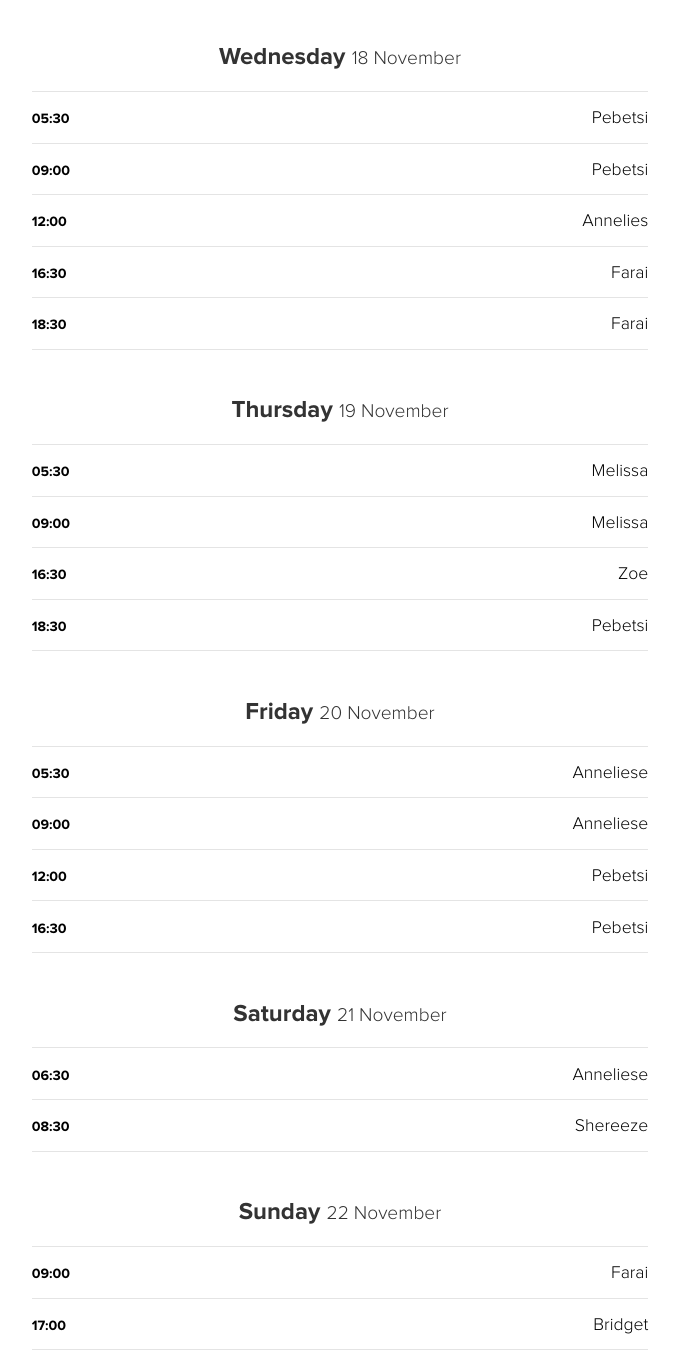
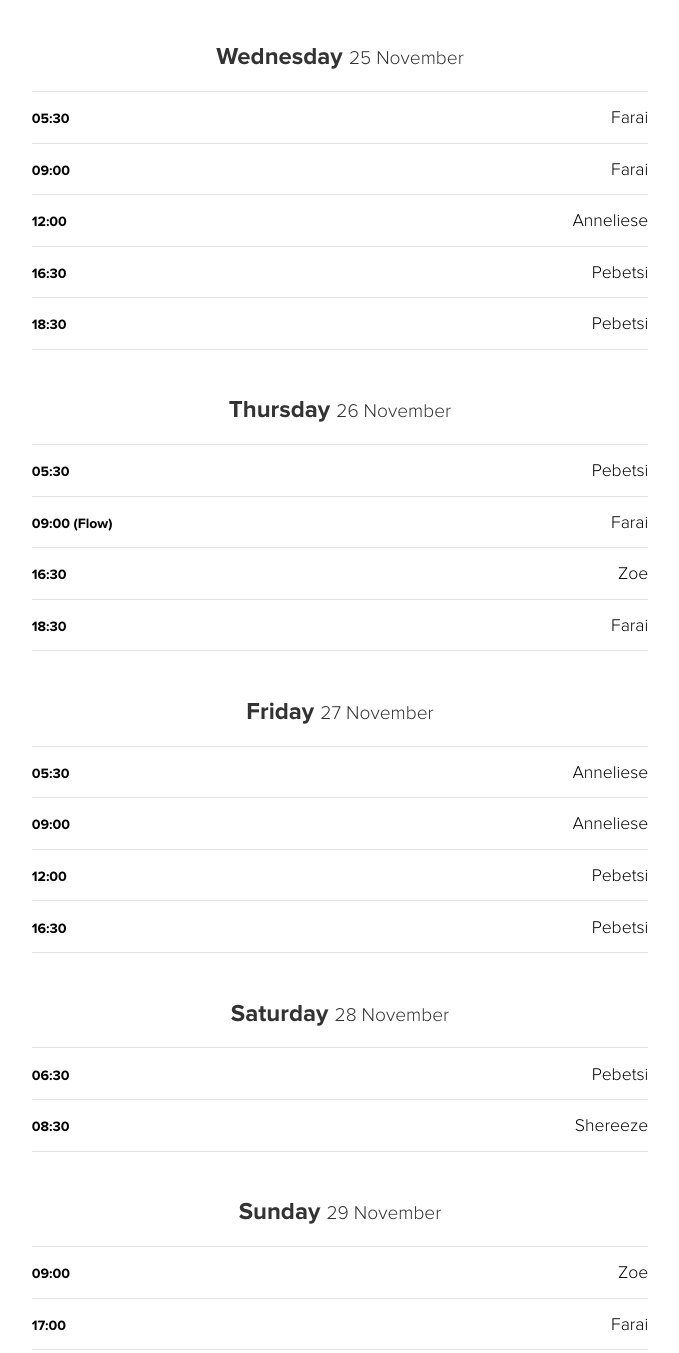
Before and after one commit to heyfarai/bikram, a website: page views/classes.html in a window 1280 px wide. Shown: the part 973-2326 px from the top of the page, without its empty margins (300-979 px from the left). Drawn offline with nearby package versions, Linux system fonts and the light colour scheme; files that its build step writes are made by us from their sources.

Commit message:
End of november

```diff
--- a/views/classes.html
+++ b/views/classes.html
@@ -19,14 +19,14 @@
                         <div class="row">
                             <div class="col-sm-8 col-sm-offset-2">
                                 <ul class="class-list list-unstyled">
-                                    <li class="class-date"><h3><strong>Monday</strong> <span>16 November</span></h3></li>
+                                    <li class="class-date"><h3><strong>Monday</strong> <span>23 November</span></h3></li>
                                     <li>
                                         <span class="class-time">05:30</span>
-                                        <span class="class-teacher pull-right">Farai</span>
+                                        <span class="class-teacher pull-right">Anneliese</span>
                                     </li>
                                     <li>
                                         <span class="class-time">09:00</span>
-                                        <span class="class-teacher pull-right">Farai</span>
+                                        <span class="class-teacher pull-right">Anneliese</span>
                                     </li>
                                     <li>
                                         <span class="class-time">12:00</span>
@@ -38,11 +38,11 @@
                                     </li>
                                     <li>
                                         <span class="class-time">18:30</span>
-                                        <span class="class-teacher pull-right">Bridget</span>
+                                        <span class="class-teacher pull-right">Farai</span>
                                     </li>
                                 </ul>
                                 <ul class="class-list list-unstyled">
-                                    <li class="class-date"><h3><strong>Tuesday</strong> <span>17 November</span></h3></li>
+                                    <li class="class-date"><h3><strong>Tuesday</strong> <span>24 November</span></h3></li>
                                     <li>
                                         <span class="class-time">05:30</span>
                                         <span class="class-teacher pull-right">Annelies</span>
@@ -62,22 +62,41 @@
                                 </ul>
 
                                 <ul class="class-list list-unstyled">
-                                    <li class="class-date"><h3><strong>Wednesday</strong> <span>18 November</span></h3></li>
+                                    <li class="class-date"><h3><strong>Wednesday</strong> <span>25 November</span></h3></li>
+                                    <li>
+                                        <span class="class-time">05:30</span>
+                                        <span class="class-teacher pull-right">Farai</span>
+                                    </li>
+                                    <li>
+                                        <span class="class-time">09:00</span>
+                                        <span class="class-teacher pull-right">Farai</span>
+                                    </li>
+                                    <li>
+                                        <span class="class-time">12:00</span>
+                                        <span class="class-teacher pull-right">Anneliese</span>
+                                    </li>
+                                    <li>
+                                        <span class="class-time">16:30</span>
+                                        <span class="class-teacher pull-right">Pebetsi</span>
+                                    </li>
+                                    <li>
+                                        <span class="class-time">18:30</span>
+                                        <span class="class-teacher pull-right">Pebetsi</span>
+                                    </li>
+                                </ul>
+                                <ul class="class-list list-unstyled">
+                                    <li class="class-date"><h3><strong>Thursday</strong> <span>26 November</span></h3></li>
                                     <li>
                                         <span class="class-time">05:30</span>
                                         <span class="class-teacher pull-right">Pebetsi</span>
                                     </li>
                                     <li>
-                                        <span class="class-time">09:00</span>
-                                        <span class="class-teacher pull-right">Pebetsi</span>
-                                    </li>
-                                    <li>
-                                        <span class="class-time">12:00</span>
-                                        <span class="class-teacher pull-right">Annelies</span>
+                                        <span class="class-time">09:00 (Flow)</span>
+                                        <span class="class-teacher pull-right">Farai</span>
                                     </li>
                                     <li>
                                         <span class="class-time">16:30</span>
-                                        <span class="class-teacher pull-right">Farai</span>
+                                        <span class="class-teacher pull-right">Zoe</span>
                                     </li>
                                     <li>
                                         <span class="class-time">18:30</span>
@@ -85,26 +104,7 @@
                                     </li>
                                 </ul>
                                 <ul class="class-list list-unstyled">
-                                    <li class="class-date"><h3><strong>Thursday</strong> <span>19 November</span></h3></li>
-                                    <li>
-                                        <span class="class-time">05:30</span>
-                                        <span class="class-teacher pull-right">Melissa</span>
-                                    </li>
-                                    <li>
-                                        <span class="class-time">09:00</span>
-                                        <span class="class-teacher pull-right">Melissa</span>
-                                    </li>
-                                    <li>
-                                        <span class="class-time">16:30</span>
-                                        <span class="class-teacher pull-right">Zoe</span>
-                                    </li>
-                                    <li>
-                                        <span class="class-time">18:30</span>
-                                        <span class="class-teacher pull-right">Pebetsi</span>
-                                    </li>
-                                </ul>
-                                <ul class="class-list list-unstyled">
-                                    <li class="class-date"><h3><strong>Friday</strong> <span>20 November</span></h3></li>
+                                    <li class="class-date"><h3><strong>Friday</strong> <span>27 November</span></h3></li>
                                     <li>
                                         <span class="class-time">05:30</span>
                                         <span class="class-teacher pull-right">Anneliese</span>
@@ -123,10 +123,10 @@
                                     </li>
                                 </ul>
                                 <ul class="class-list list-unstyled">
-                                    <li class="class-date"><h3><strong>Saturday</strong> <span>21 November</span></h3></li>
+                                    <li class="class-date"><h3><strong>Saturday</strong> <span>28 November</span></h3></li>
                                     <li>
                                         <span class="class-time">06:30</span>
-                                        <span class="class-teacher pull-right">Anneliese</span>
+                                        <span class="class-teacher pull-right">Pebetsi</span>
                                     </li>
                                     <li>
                                         <span class="class-time">08:30</span>
@@ -134,14 +134,14 @@
                                     </li>
                                 </ul>
                                 <ul class="class-list list-unstyled">
-                                    <li class="class-date"><h3><strong>Sunday</strong> <span>22 November</span></h3></li>
+                                    <li class="class-date"><h3><strong>Sunday</strong> <span>29 November</span></h3></li>
                                     <li>
                                         <span class="class-time">09:00</span>
-                                        <span class="class-teacher pull-right">Farai</span>
+                                        <span class="class-teacher pull-right">Zoe</span>
                                     </li>
                                     <li>
                                         <span class="class-time">17:00</span>
-                                        <span class="class-teacher pull-right">Bridget</span>
+                                        <span class="class-teacher pull-right">Farai</span>
                                     </li>
                                 </ul>
                                 <!--
```
